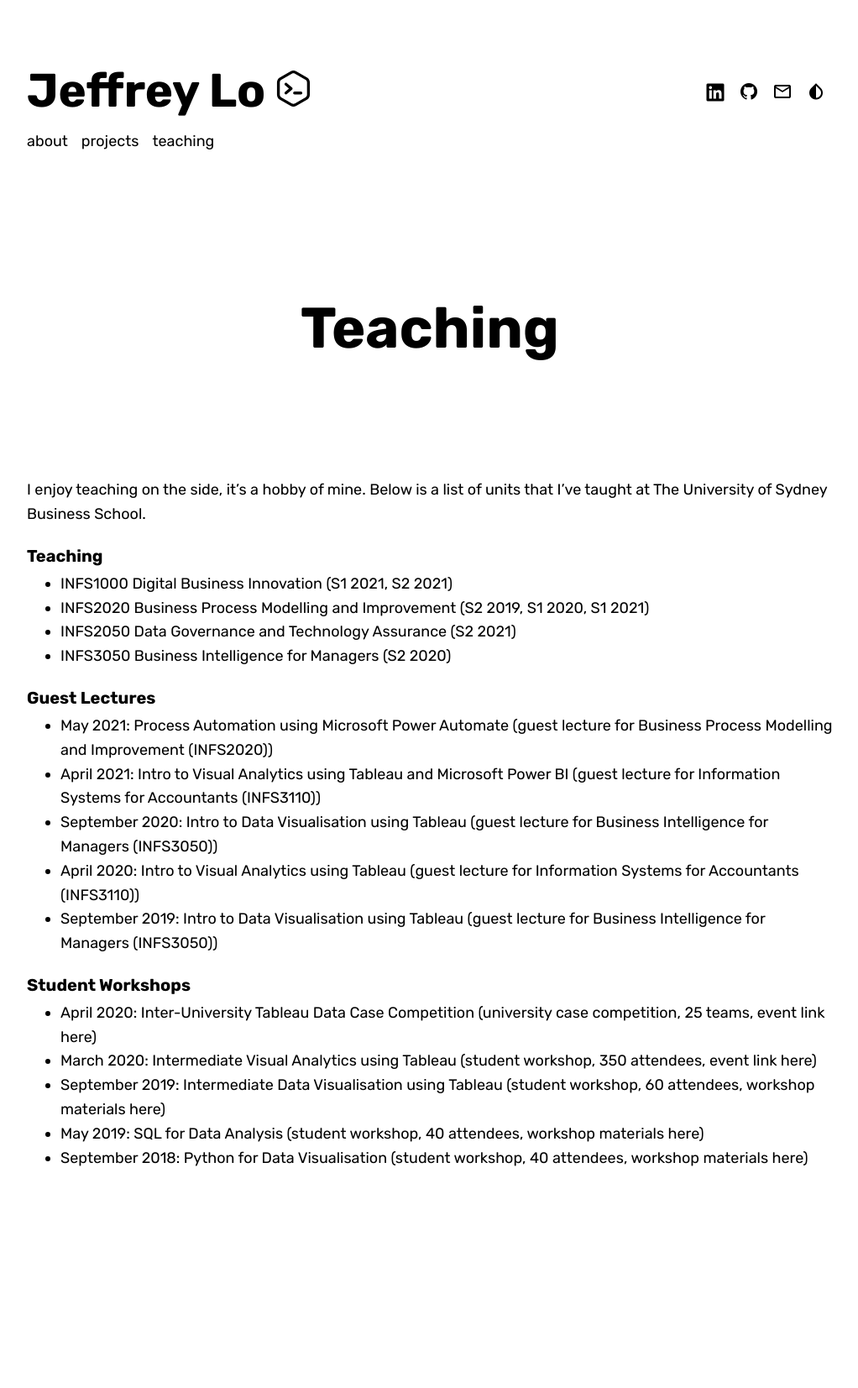
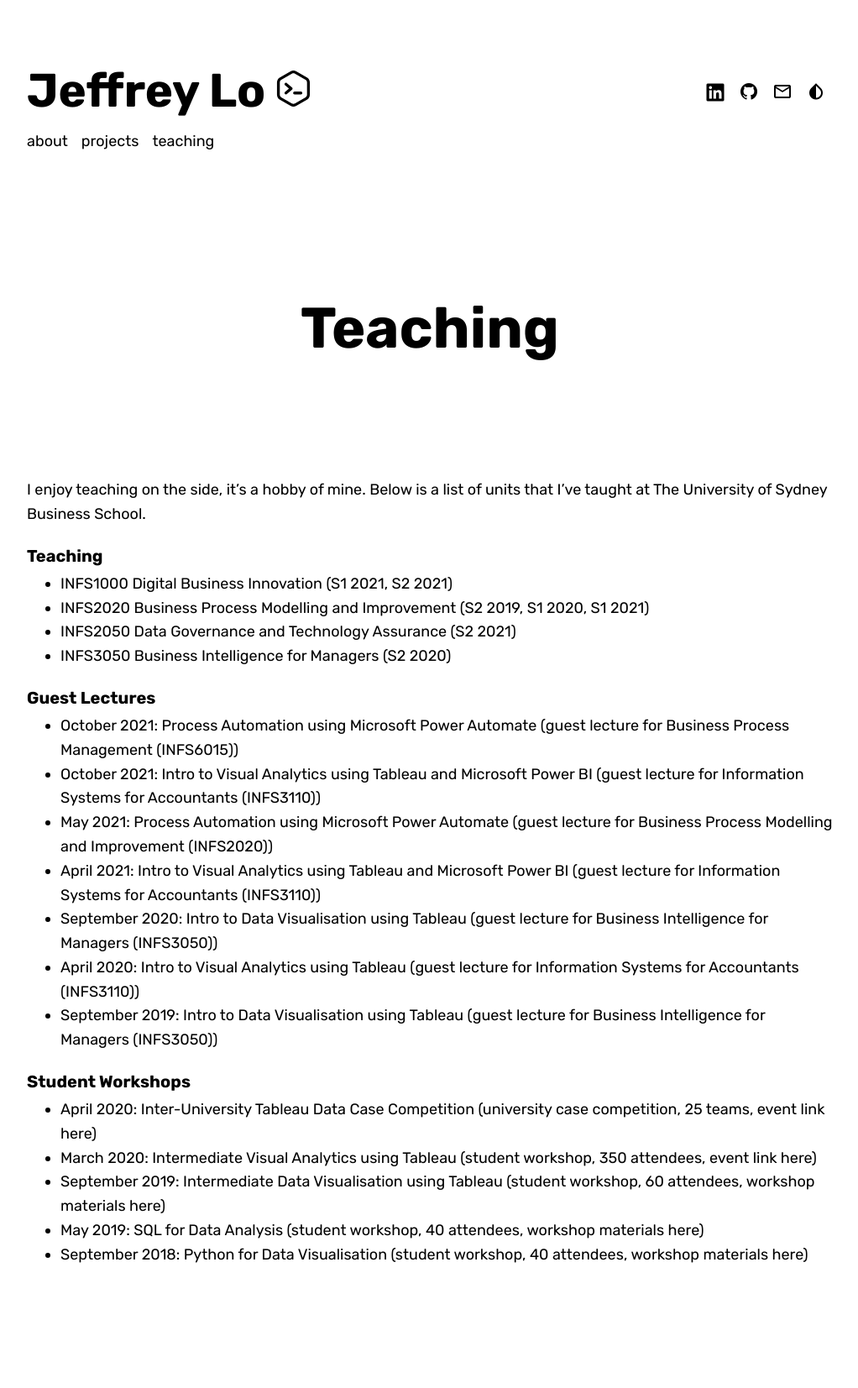
Before and after one commit to jeffreycklo/jeffreycklo.github.io, a Jekyll site: the page built from teaching.md, in a window 1280 px wide. Shown: the whole page at 84% size, without its empty margins (128-1150 px from the left). Built offline with Jekyll 4.4.1, drawn with Linux system fonts in a browser that asks for light colours; nearby versions of some CDN libraries; some web fonts are replaced; before the commit the page ends 1537 px from its top, so only the background shows below that.

Commit message:
Update teaching.md

```diff
--- a/teaching.md
+++ b/teaching.md
@@ -20,6 +20,8 @@ I enjoy teaching on the side, it's a hobby of mine. Below is a list of units tha
 
 ### Guest Lectures
 
+- October 2021: Process Automation using Microsoft Power Automate (guest lecture for [Business Process Management (INFS6015)](https://www.sydney.edu.au/units/INFS6015))
+- October 2021: Intro to Visual Analytics using Tableau and Microsoft Power BI (guest lecture for [Information Systems for Accountants (INFS3110)](https://www.sydney.edu.au/units/INFS3110))
 - May 2021: Process Automation using Microsoft Power Automate (guest lecture for [Business Process Modelling and Improvement (INFS2020)](https://www.sydney.edu.au/units/INFS2020))
 - April 2021: Intro to Visual Analytics using Tableau and Microsoft Power BI (guest lecture for [Information Systems for Accountants (INFS3110)](https://www.sydney.edu.au/units/INFS3110))
 - September 2020: Intro to Data Visualisation using Tableau (guest lecture for [Business Intelligence for Managers (INFS3050)](https://www.sydney.edu.au/units/INFS3050))
```
